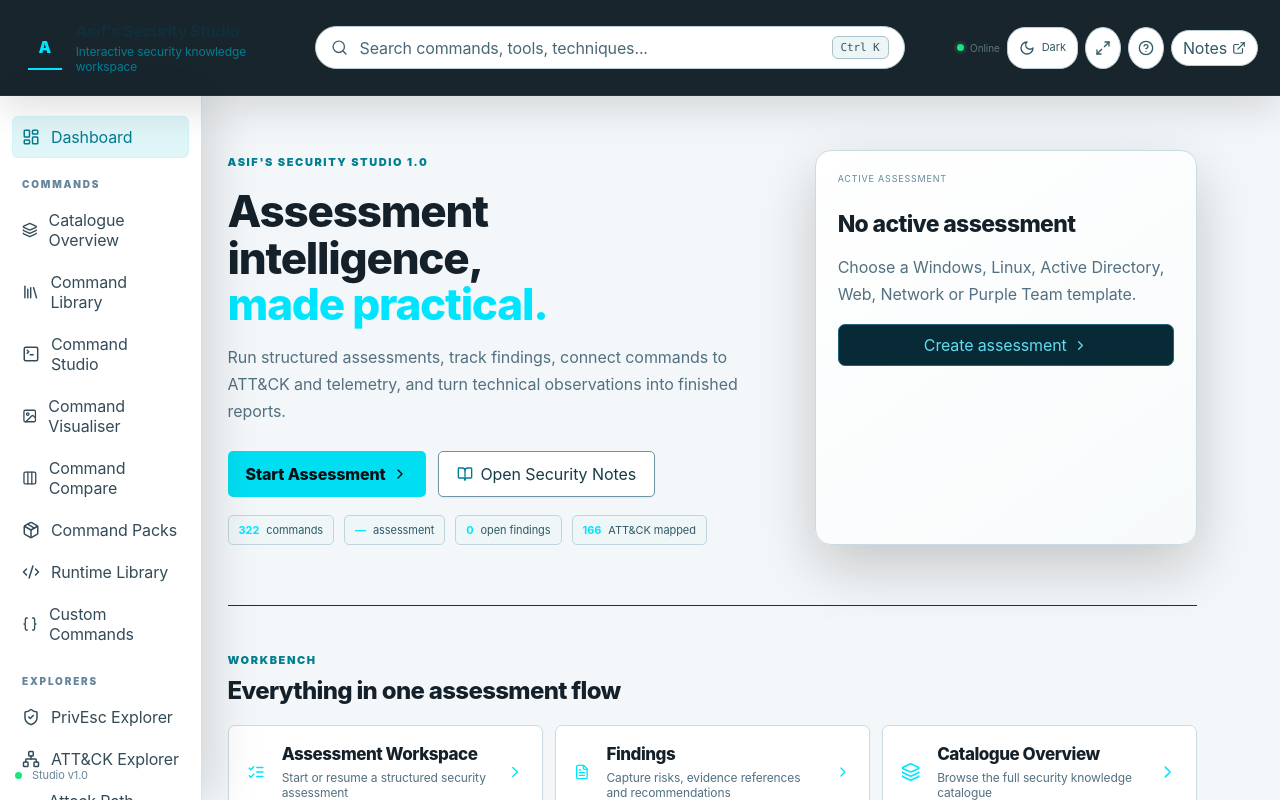
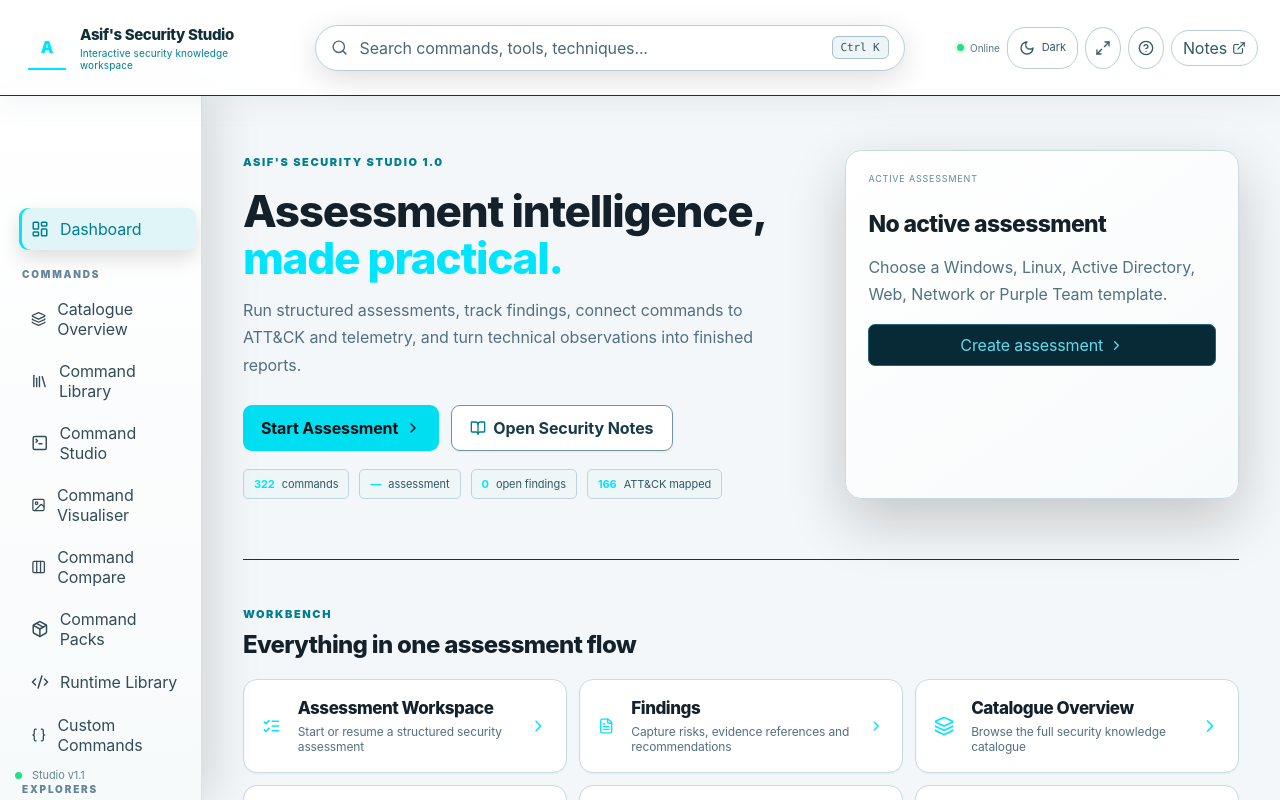
Before and after one commit to asifnawazminhas/security-studio, a React (Vite) app: page / in a window 1280 px wide. Shown: the top 800 px of the page. Built offline with nearby package versions, Linux system fonts and the light colour scheme.

Commit message:
Add files via upload

```diff
--- a/package.json
+++ b/package.json
@@ -1,7 +1,7 @@
 {
   "name": "security-studio",
   "private": true,
-  "version": "1.0.0",
+  "version": "1.1.0",
   "type": "module",
   "scripts": {
     "dev": "vite",
--- a/public/sw.js
+++ b/public/sw.js
@@ -1,4 +1,4 @@
-const CACHE='security-studio-v1.0';
+const CACHE='security-studio-v1.1';
 const APP_SHELL=['/','/index.html','/manifest.webmanifest','/offline.html'];
 
 self.addEventListener('install',event=>{
--- a/src/main.jsx
+++ b/src/main.jsx
@@ -475,7 +475,7 @@ function App(){
    </div>
    <button className="hamb" onClick={()=>setMobile(!mobile)}>{mobile?<X/>:<Menu/>}</button>
   </header>
-  <aside className={mobile?'open':''}>{sections.map((s,i)=><div className="navgroup" key={i}>{s.title&&<label>{s.title}</label>}{s.items.map(([name,id,Icon])=><button key={id} className={page===id?'active':''} onClick={()=>go(id)}><Icon size={18}/>{name}</button>)}</div>)}<div className="sidefoot"><span className="dot"/> Studio v1.0</div></aside>
+  <aside className={mobile?'open':''}>{sections.map((s,i)=><div className="navgroup" key={i}>{s.title&&<label>{s.title}</label>}{s.items.map(([name,id,Icon])=><button key={id} className={page===id?'active':''} onClick={()=>go(id)}><Icon size={18}/>{name}</button>)}</div>)}<div className="sidefoot"><span className="dot"/> Studio v1.1</div></aside>
   <main>
    {page==='dashboard'?<Dashboard go={go} favorites={favorites} recent={recent}/>:
     page==='catalogue'?<CatalogueOverview go={go} openCommand={openCommand}/>:
@@ -742,7 +742,7 @@ function LibraryPage({query,setQuery,platform,setPlatform,tool,setTool,openComma
    <PageTitle kicker="COMMANDS" title="Command Library" text={`Search ${commands.length} structured security commands by platform, tool, topic, risk and knowledge coverage.`}/>
   </div>
 
-  <div className="librarytools premiumLibrary">
+  <div className="libraryContextBar"><div><span>CATALOGUE</span><b>{platform==='All'?'All platforms':platform}</b></div><div><span>VISIBLE</span><b>{filtered.length}</b></div><div><span>TOTAL</span><b>{commands.length}</b></div></div><div className="librarytools premiumLibrary">
    <div className="librarysearch"><Search size={18}/><input value={query} onChange={e=>setQuery(e.target.value)} placeholder="Search title, tool, ATT&CK, category, tag or command..."/><kbd>/</kbd></div>
    <div className="filterrow scrollable"><Filter size={16}/><b>Platform</b>{platforms.map(p=><button className={platform===p?'selected':''} onClick={()=>setPlatform(p)} key={p}>{p}<small>{count('platform',p)}</small></button>)}</div>
    <div className="filterrow scrollable"><Filter size={16}/><b>Tool</b>{tools.slice(0,24).map(p=><button className={tool===p?'selected':''} onClick={()=>setTool(p)} key={p}>{p}<small>{count('tool',p)}</small></button>)}</div>
@@ -1443,7 +1443,7 @@ function Diagnostics(){
   <PageTitle kicker="SETTINGS" title="Diagnostics & Recovery" text="Run local health checks and recover the Studio if browser data becomes corrupted."/>
   <div className="diagnosticGrid">
    <Panel title="Application health">
-    <div className="diagnosticMeta"><span>Studio version</span><b>v1.0</b><span>Storage schema</span><b>v{STORAGE_VERSION}</b><span>Last migration</span><b>{storageMigration.migrated?`v${storageMigration.from} → v${storageMigration.to}`:'Current'}</b></div>
+    <div className="diagnosticMeta"><span>Studio version</span><b>v1.1</b><span>Storage schema</span><b>v{STORAGE_VERSION}</b><span>Last migration</span><b>{storageMigration.migrated?`v${storageMigration.from} → v${storageMigration.to}`:'Current'}</b></div>
     <button className="primarySmall" onClick={check}><ShieldCheck size={15}/> Run health checks</button>
     {result&&<div className="diagnosticResults">{rows.map(([label,ok])=><div key={label}><span>{label}</span><b className={ok?'ok':'warn'}>{ok?'Pass':'Review'}</b></div>)}</div>}
    </Panel>
--- a/src/styles.css
+++ b/src/styles.css
@@ -1915,3 +1915,80 @@ html[data-theme="light"] .findingFields textarea{background:#fff!important;color
  .assessmentCheckFields,.findingFields{grid-template-columns:1fr}.assessmentCheckFields label:nth-child(3),.findingFields .full{grid-column:auto}
  .homeAssessmentMetrics{grid-template-columns:repeat(2,1fr)}
 }
+
+/* ============================================================
+   Security Studio 1.1 - Premium UI polish
+   ============================================================ */
+:root{
+ --page-pad:clamp(22px,3.2vw,54px);
+ --panel-radius:14px;
+ --soft-shadow:0 18px 50px rgba(0,0,0,.18);
+ --hover-shadow:0 24px 70px rgba(0,0,0,.28);
+ --hairline:rgba(255,255,255,.055);
+}
+main{padding-left:calc(var(--sidebar-width,202px) + var(--page-pad))!important;padding-right:var(--page-pad)!important}
+header{min-height:96px!important;padding-left:22px!important;padding-right:22px!important}
+aside{padding-top:110px!important;border-right:1px solid #143746!important}
+.brand b{font-family:var(--font-display);font-size:15px!important;letter-spacing:-.025em}
+.brand span{font-size:10px!important;letter-spacing:.01em}
+.navgroup{margin-bottom:18px}
+.navgroup>span{font-size:8px!important;letter-spacing:1.45px!important;opacity:.78}
+.navgroup button{border-radius:9px!important;margin:2px 7px!important;padding:10px 12px!important;transition:background .16s ease,color .16s ease,transform .16s ease,box-shadow .16s ease!important}
+.navgroup button:hover{transform:translateX(3px);background:#0a1d26!important}
+.navgroup button.active{background:linear-gradient(90deg,#07303d,#073746)!important;box-shadow:inset 3px 0 0 var(--user-accent),0 8px 20px #0002!important}
+.topsearch{height:46px!important;border-radius:23px!important;background:linear-gradient(180deg,#081720,#06131b)!important;box-shadow:0 8px 30px #0002,inset 0 1px 0 #ffffff08!important}
+.topsearch input{font-size:13px!important;letter-spacing:.005em}
+.topActions>*{box-shadow:inset 0 1px 0 #ffffff05}
+html[data-theme="dark"] body{background:radial-gradient(circle at 65% -10%,rgba(0,229,255,.035),transparent 30%),#050d13!important}
+.pageTitle h1,.libraryHeading h1{font-size:clamp(34px,3.2vw,48px)!important;letter-spacing:-.05em!important;line-height:1.02!important}
+.pageTitle p,.libraryHeading p{color:#87a4b2!important;font-size:14px!important;max-width:850px}
+.libraryContextBar{display:flex;justify-content:flex-end;gap:8px;margin:-12px 0 10px}
+.libraryContextBar>div{min-width:104px;border:1px solid #193e4f;background:rgba(7,21,30,.76);backdrop-filter:blur(12px);border-radius:10px;padding:8px 10px;box-shadow:inset 0 1px 0 #ffffff05}
+.libraryContextBar span{display:block;color:#5d8192;font-size:7px;font-weight:800;letter-spacing:1.1px}
+.libraryContextBar b{display:block;margin-top:3px;font-size:11px;color:#dce8ef}
+.premiumLibrary{padding:16px!important;border:1px solid #1b4759!important;border-radius:16px!important;background:linear-gradient(145deg,rgba(9,26,36,.96),rgba(6,18,26,.96))!important;box-shadow:0 24px 70px rgba(0,0,0,.22),inset 0 1px 0 #ffffff06!important;backdrop-filter:blur(16px)}
+.premiumLibrary .librarysearch{height:54px!important;border:1px solid #244f61!important;border-radius:12px!important;background:#050d13!important;box-shadow:inset 0 1px 0 #ffffff04!important}
+.premiumLibrary .librarysearch:focus-within{border-color:var(--user-accent)!important;box-shadow:0 0 0 3px color-mix(in srgb,var(--user-accent) 12%,transparent)!important}
+.filterrow{gap:7px!important;padding:10px 0 4px!important}
+.filterrow>b{min-width:58px;color:#8aa7b5;font-size:9px;text-transform:uppercase;letter-spacing:.8px}
+.filterrow button{height:38px!important;border-radius:19px!important;padding:0 11px!important;background:#07151e!important;border:1px solid #244b5c!important;color:#8aa5b2!important;white-space:nowrap}
+.filterrow button:hover{border-color:#2d7185!important;color:#d9e7ed!important;transform:translateY(-1px)}
+.filterrow button.selected{background:linear-gradient(180deg,#063441,#07303b)!important;border-color:var(--user-accent)!important;color:#ffffff!important;box-shadow:0 6px 18px #00e5ff12!important}
+.filterrow button small{padding-left:5px;opacity:.72}
+.libraryFacetGrid{gap:10px!important;margin-top:14px!important}
+.libraryFacetGrid label{font-size:8px!important;color:#6f91a3!important}
+.libraryFacetGrid select{height:44px!important;border-radius:8px!important;background:#06131b!important;border-color:#294e60!important}
+.libraryOptions.modern{display:flex!important;justify-content:space-between!important;gap:10px!important;flex-wrap:wrap!important;padding-top:13px!important}
+.optionGroup{display:flex;gap:7px;flex-wrap:wrap}
+.optionGroup button{min-height:38px!important;border-radius:8px!important;border:1px solid #274c5d!important;background:#07151e!important;color:#8ba7b4!important}
+.optionGroup button:hover{color:#e3eef3!important;border-color:#3a7184!important}
+.optionGroup .optionActive{color:var(--user-accent)!important;border-color:var(--user-accent)!important;background:#082832!important}
+.libraryResultBar{margin:20px 3px 12px!important}
+.libraryResultBar b{font-size:28px!important;letter-spacing:-.045em}
+.activeFacetSummary span{background:#082631!important;border-color:#1a6275!important}
+.commandgrid.premiumGrid{grid-template-columns:repeat(3,minmax(0,1fr))!important;gap:13px!important}
+.premiumCard{position:relative;min-height:285px;padding:18px!important;border:1px solid #1a4050!important;border-radius:14px!important;background:linear-gradient(160deg,rgba(9,27,37,.96),rgba(6,17,24,.96))!important;box-shadow:0 10px 35px rgba(0,0,0,.15),inset 0 1px 0 #ffffff05!important}
+.premiumCard::before{content:'';position:absolute;left:0;top:0;bottom:0;width:2px;background:linear-gradient(var(--user-accent),transparent 65%);opacity:.45}
+.premiumCard:hover{transform:translateY(-4px)!important;border-color:#208299!important;box-shadow:var(--hover-shadow)!important}
+.premiumCard h3{font-size:17px!important;line-height:1.15!important;margin-top:13px!important}
+.premiumCard p{color:#7f9ead!important;line-height:1.55!important;min-height:44px}
+.premiumCard>code{margin-top:12px!important;min-height:46px;display:flex!important;align-items:center;border:1px solid #183b4b!important;background:#040c12!important;border-radius:8px!important;color:#67ddeb!important;padding:10px 11px!important}
+.commandCoverage{margin-top:12px!important}
+.commandCoverage>span{background:#07141c!important}
+.cardActions{margin-top:auto!important;padding-top:14px!important}
+.cardActions button,.cardActions a{min-height:36px!important;border-radius:7px!important}
+.primarySmall,.secondarySmall,.heroactions button,.heroSecondary{border-radius:9px!important;font-weight:700!important}
+.primarySmall{box-shadow:0 10px 28px color-mix(in srgb,var(--user-accent) 18%,transparent)!important}
+.primarySmall:hover,.heroactions button:hover{transform:translateY(-1px);filter:brightness(1.05)}
+.panel,.featurecard,.workspaceItem,.reportForm,.reportPreview{border-radius:var(--panel-radius)!important;box-shadow:0 12px 38px #0002,inset 0 1px 0 #ffffff05!important}
+html[data-theme="light"] body{background:radial-gradient(circle at 65% -10%,rgba(0,145,165,.055),transparent 30%),#f3f7f9!important}
+html[data-theme="light"] header{background:rgba(255,255,255,.92)!important;box-shadow:0 8px 30px rgba(27,64,79,.06)!important}
+html[data-theme="light"] aside{background:linear-gradient(180deg,#ffffff,#f7fafb)!important;border-color:#d7e3e8!important}
+html[data-theme="light"] .premiumLibrary,html[data-theme="light"] .premiumCard,html[data-theme="light"] .libraryContextBar>div{background:linear-gradient(145deg,#ffffff,#f8fbfc)!important;border-color:#c9dbe2!important;box-shadow:0 14px 40px rgba(28,67,82,.07)!important}
+html[data-theme="light"] .premiumCard>code{background:#f2f8fa!important;border-color:#cce0e7!important;color:#006b7d!important}
+html[data-theme="light"] .filterrow button{background:#fff!important;border-color:#bdd2db!important;color:#365866!important}
+html[data-theme="light"] .filterrow button.selected{background:#e1f7fa!important;color:#006e80!important;border-color:#00a8bd!important}
+html[data-theme="light"] .libraryContextBar b{color:#17323d!important}
+@media(max-width:1450px){.commandgrid.premiumGrid{grid-template-columns:repeat(2,minmax(0,1fr))!important}}
+@media(max-width:920px){main{padding-left:20px!important;padding-right:20px!important}.libraryContextBar{justify-content:flex-start}.commandgrid.premiumGrid{grid-template-columns:1fr!important}}
+@media(max-width:640px){.libraryContextBar{display:grid;grid-template-columns:repeat(3,1fr)}.libraryContextBar>div{min-width:0}.premiumLibrary{padding:12px!important}}
```
Also changed, not shown: 1 other file (tests, documents, lock files or other folders).
